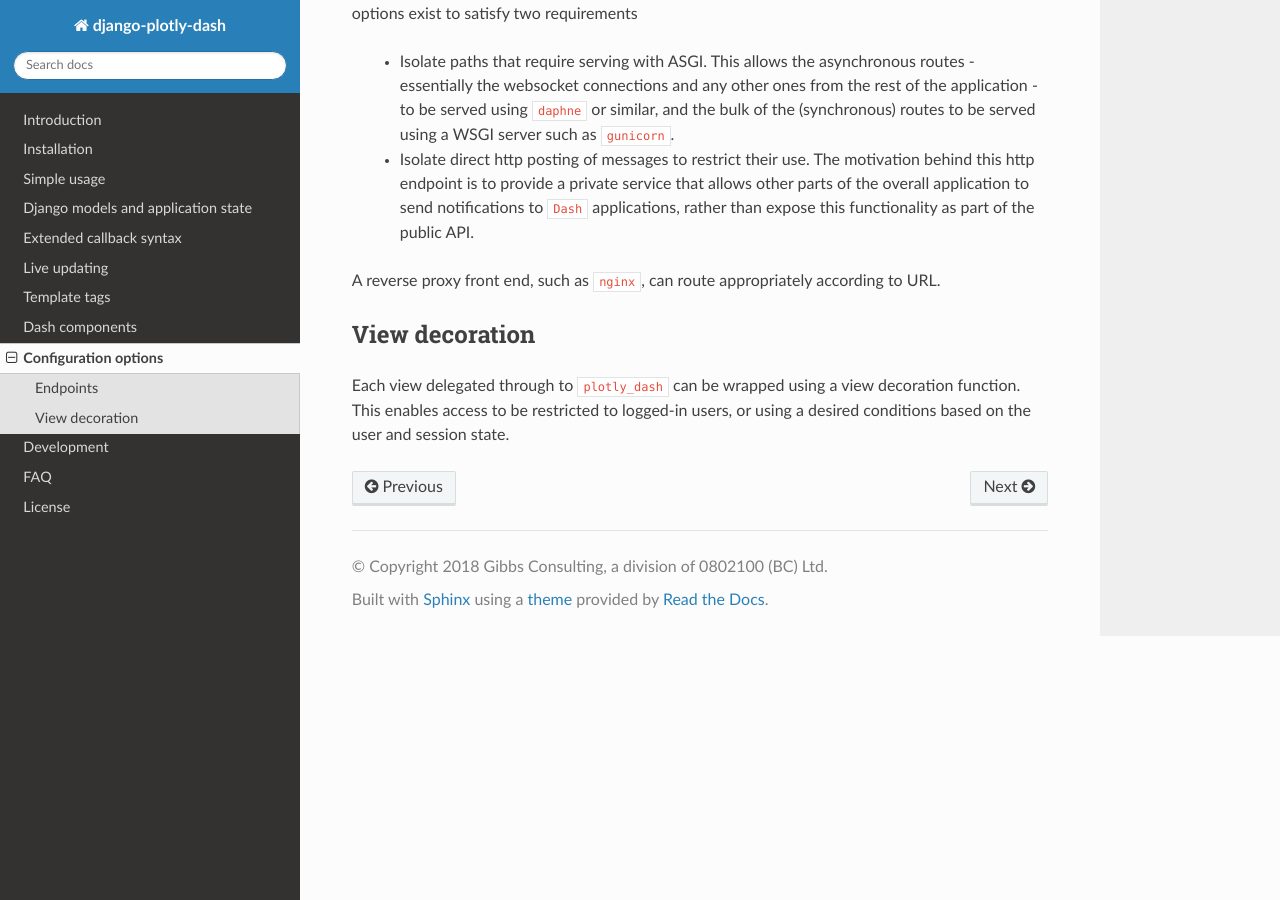
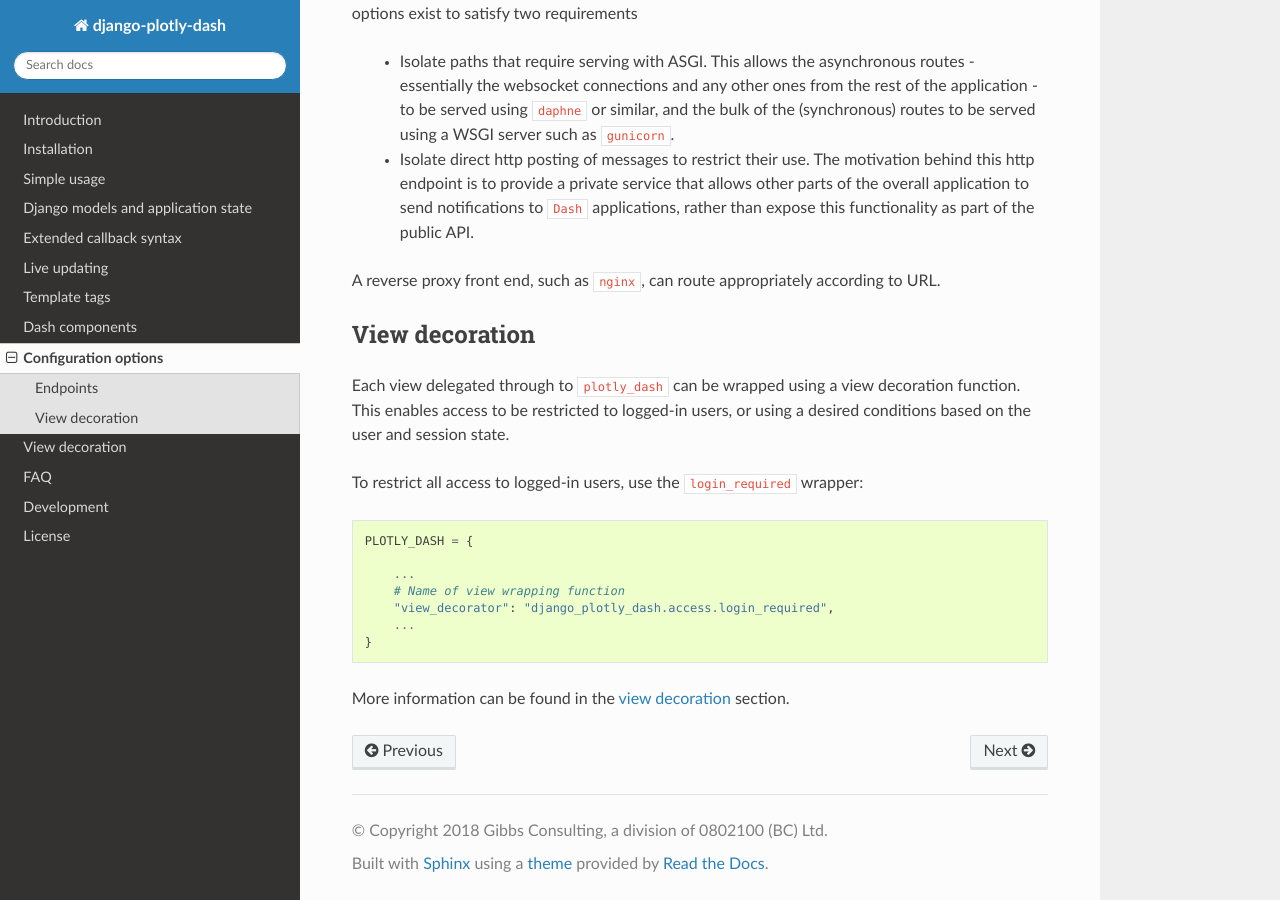
Before and after one commit to GibbsConsulting/django-plotly-dash, a Sphinx documentation site: the page built from docs/configuration.rst, in a window 1280 px wide and 900 px high, scrolled down 770 px. Built offline with Sphinx 7.4.7 and the Read the Docs theme 2.0.0, drawn with Linux system fonts in a browser that asks for light colours.

Commit message:
Added documentation for per-view access control (#90)
* Added documentation and sketch of example control for access control through view decoration

* Tidy up code based on linter comments

```diff
--- a/docs/configuration.rst
+++ b/docs/configuration.rst
@@ -57,3 +57,17 @@ View decoration
 
 Each view delegated through to ``plotly_dash`` can be wrapped using a view decoration function. This enables access to be restricted to
 logged-in users, or using a desired conditions based on the user and session state.
+
+To restrict all access to logged-in users, use the ``login_required`` wrapper:
+
+.. code-block:: python
+
+  PLOTLY_DASH = {
+
+      ...
+      # Name of view wrapping function
+      "view_decorator": "django_plotly_dash.access.login_required",
+      ...
+  }
+
+More information can be found in the :ref:`view decoration <access_control>` section.
--- a/docs/faq.rst
+++ b/docs/faq.rst
@@ -30,4 +30,4 @@ in this github `issue <https://github.com/GibbsConsulting/django-plotly-dash/iss
 
 * Can per-user or other fine-grained access control be used?
 
- Yes. See the :ref:`view_decoration` configuration setting.
+ Yes. See the :ref:`view_decoration` configuration setting and :ref:`access_control` section.
--- a/docs/index.rst
+++ b/docs/index.rst
@@ -23,6 +23,7 @@ Contents
    template_tags
    dash_components
    configuration
+   access_control
+   faq
    development
-   faq
    license
```
Also changed, not shown: docs/access_control.rst (added, +76 -0 lines), 1 other file.
